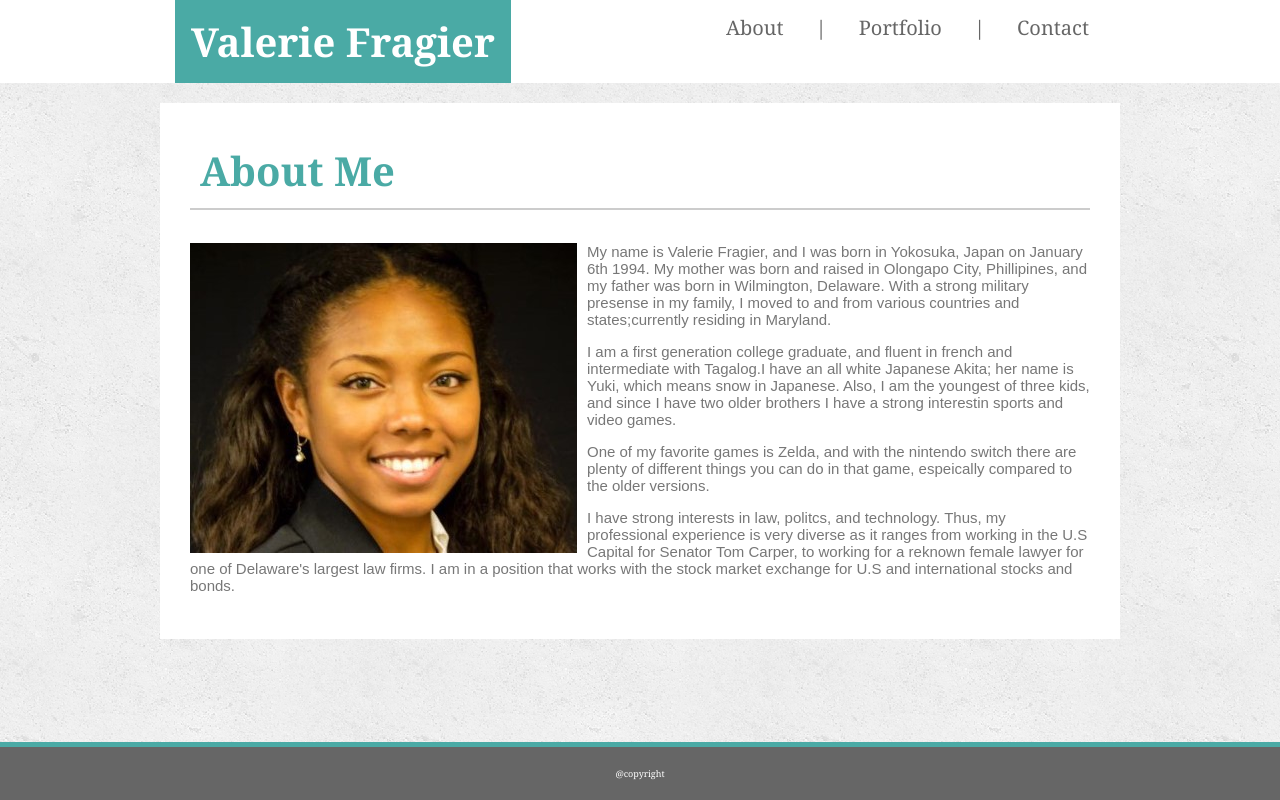
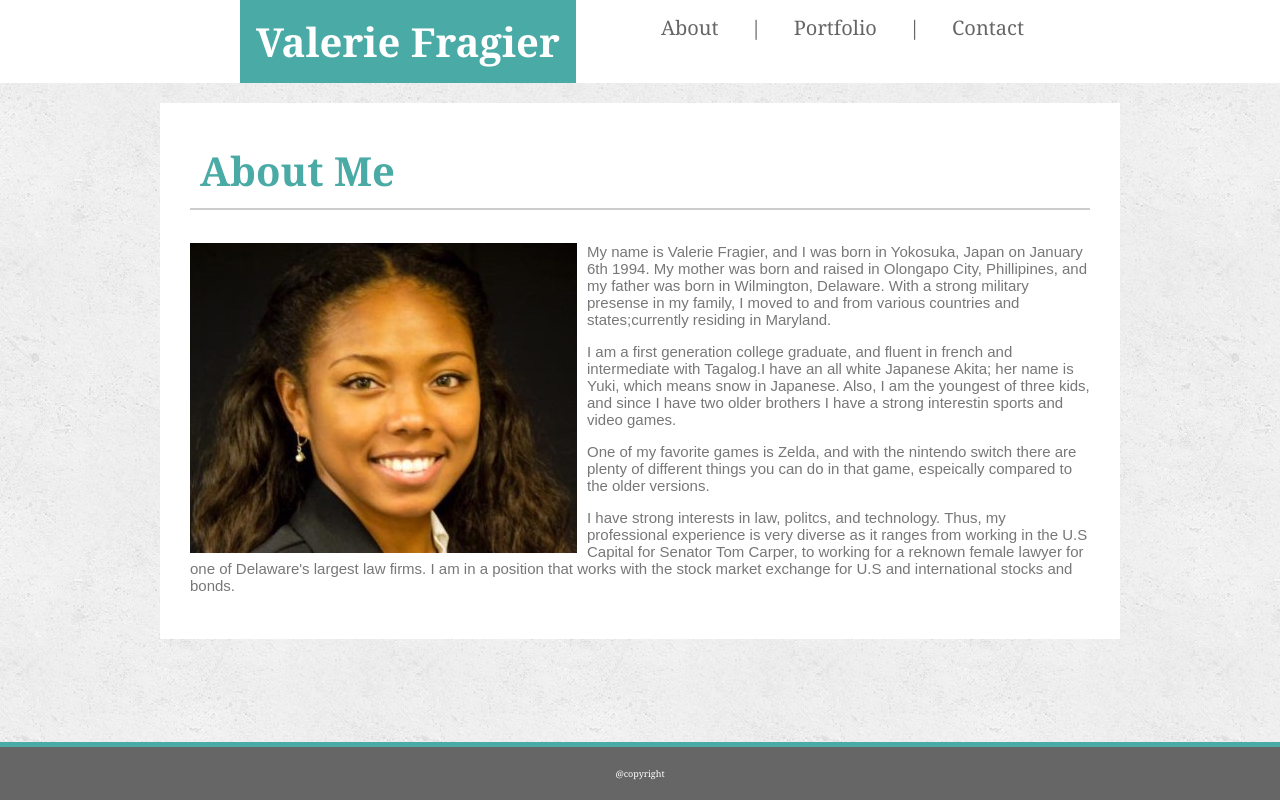
Before and after one commit to valfragier16/Basic-Portfolio, a plain HTML site: page index.html in a window 1280 px wide. Drawn offline with Linux system fonts and the light colour scheme.

Commit message:
homework

```diff
--- a/Assests/CSS/style.css
+++ b/Assests/CSS/style.css
@@ -47,13 +47,13 @@ ul {
     background-color: #4aaaa5;
     font-weight: bold;
     color: #ffffff;
-    margin-left: 175px;
+    margin-left: 240px;
     font-size: 40px;
   }
 
   .topnav-right {
     float: right;
-    margin-right: 175px;
+    margin-right: 240px;
   }
 
 
--- a/Assests/CSS/style2.css
+++ b/Assests/CSS/style2.css
@@ -48,13 +48,13 @@ ul {
     background-color: #4aaaa5;
     font-weight: bold;
     color: #ffffff;
-    margin-left: 175px;
+    margin-left: 240px;
     font-size: 40px;
   }
 
   .topnav-right {
     float: right;
-    margin-right: 175px;
+    margin-right: 240px;
   }
 
 
--- a/Assests/CSS/style3.css
+++ b/Assests/CSS/style3.css
@@ -46,13 +46,13 @@ ul {
     background-color: #4aaaa5;
     font-weight: bold;
     color: #ffffff;
-    margin-left: 175px;
+    margin-left: 240px;
     font-size: 40px;
   }
 
   .topnav-right {
     float: right;
-    margin-right: 175px;
+    margin-right: 240px;
   }
 
 /*Form section*/
```
